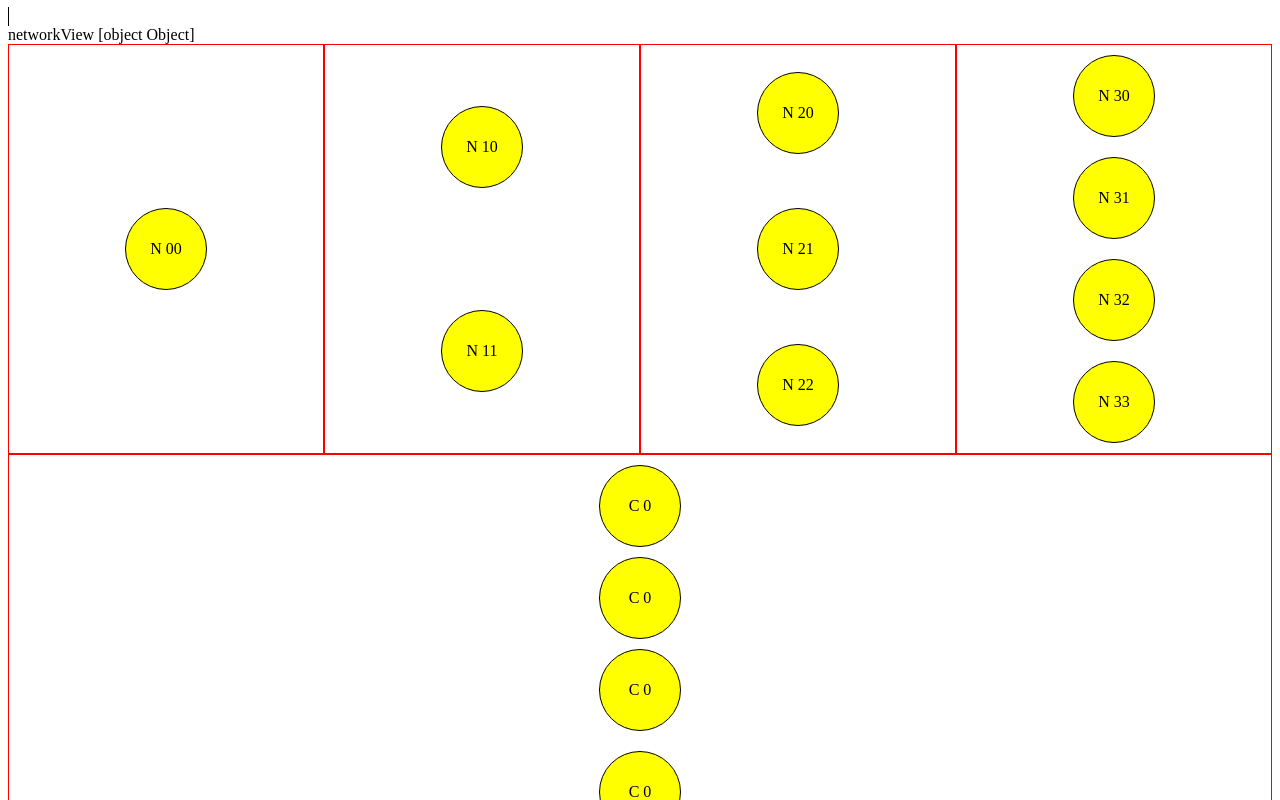
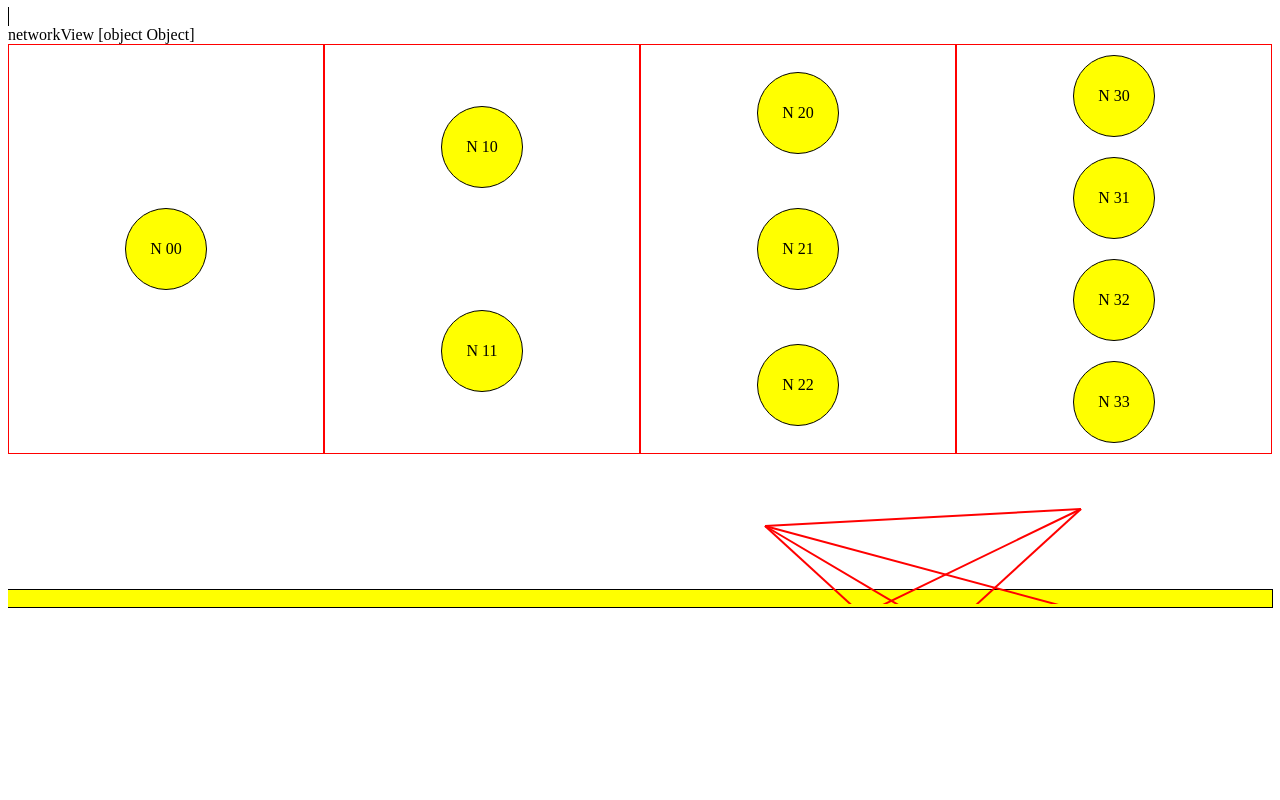
Before and after one commit to markuskraemer/neuralfun, an Angular app in the folder neuralfun-app/: page / in a window 1280 px wide. Shown: the top 800 px of the page. Built offline with nearby package versions, Linux system fonts and the light colour scheme.

Commit message:
introduced connections

```diff
--- a/neuralfun-app/src/app/components/network-view/network-view.component.css
+++ b/neuralfun-app/src/app/components/network-view/network-view.component.css
@@ -18,3 +18,8 @@
     justify-content: space-around;
     align-items: center;
 }
+
+.connections-container {
+    width:100%;
+    height:100%;
+}
--- a/neuralfun-app/src/app/components/network-view/network-view.component.html
+++ b/neuralfun-app/src/app/components/network-view/network-view.component.html
@@ -6,26 +6,34 @@
 <div class="layer-container">
     <!-- input neurons -->
     <div class="layer">
-        <neuron-view *ngFor="let neuron of network.getInputLayer()" [neuron]="neuron"></neuron-view>
+        <neuron-view *ngFor="let neuron of network.getInputLayer()" [neuron]="neuron" attr.id="neuron_{{neuron.id}}"></neuron-view>
     </div>
 
     <!-- hidden neurons -->
     <div class="layer" *ngFor="let layer of network.getHiddenLayers()">
-        <neuron-view *ngFor="let neuron of layer" [neuron]="neuron"></neuron-view>
+        <neuron-view *ngFor="let neuron of layer" [neuron]="neuron" attr.id="neuron_{{neuron.id}}"></neuron-view>
     </div>
 
     <!-- output neurons -->
     <div class="layer">
-        <neuron-view *ngFor="let neuron of network.getOutputLayer()" [neuron]="neuron"></neuron-view>
+        <neuron-view *ngFor="let neuron of network.getOutputLayer()" [neuron]="neuron" attr.id="neuron_{{neuron.id}}"></neuron-view>
     </div>
 </div>
 <!-- connection -->
-<div class="layer-container">
+<svg class="connections-container">
 
     <!-- output neurons -->
-    <div class="layer">
-        <span *ngFor="let neuron of network.getOutputLayer()">
-            <connection-view *ngFor="let connection of neuron.connections" [connection]="connection"></connection-view>
-        </span>
-    </div>
-</div>
+        <g *ngFor="let neuron of network.getOutputLayer()">
+            <!--connection-view *ngFor="let connection of neuron.connections" [connection]="connection" ></connection-view>
+            -->
+            <line *ngFor="let connection of neuron.connections"
+                            attr.x1={{getPos(connection.fromNeuron.id).x}}
+                            attr.y1={{getPos(connection.fromNeuron.id).y}}
+                            attr.x2={{getPos(neuron.id).x}}
+                            attr.y2={{getPos(neuron.id).y}}
+                            [ngStyle]="getLineStyle(connection.weight)"
+                        ></line>
+
+        </g>
+
+</svg>
--- a/neuralfun-app/src/app/components/network-view/network-view.component.ts
+++ b/neuralfun-app/src/app/components/network-view/network-view.component.ts
@@ -1,4 +1,4 @@
-import { Component, Input } from '@angular/core';
+import { Component, Input, ApplicationRef } from '@angular/core';
 import { Network } from '../../network/Network';
 
 @Component({
@@ -10,4 +10,30 @@ export class NetworkViewComponent {
 
   @Input('network') public network:Network;
 
+  constructor (
+    private applicationRef:ApplicationRef
+  ){
+
+  }
+
+  private getPos (id:string):{x:string, y:string}
+  {
+    let elem:HTMLElement = document.querySelector('#neuron_' + id) as HTMLElement;
+    if(elem){
+      let computed:CSSStyleDeclaration = window.getComputedStyle (elem);
+      return {x:elem.offsetLeft + 'px', y:elem.offsetTop + 'px'};
+    }else{
+      setTimeout(()=> this.applicationRef.tick (), 2000);
+      return {x:'0', y:'0'};
+    }
+  }
+
+  private getLineStyle (weight:number):object
+  {
+      return {
+            'stroke': weight > 0 ? 'green' : 'red',
+            'strokeWidth': Math.abs(weight * 2) + 2
+        }
+    }
+
 }
```
